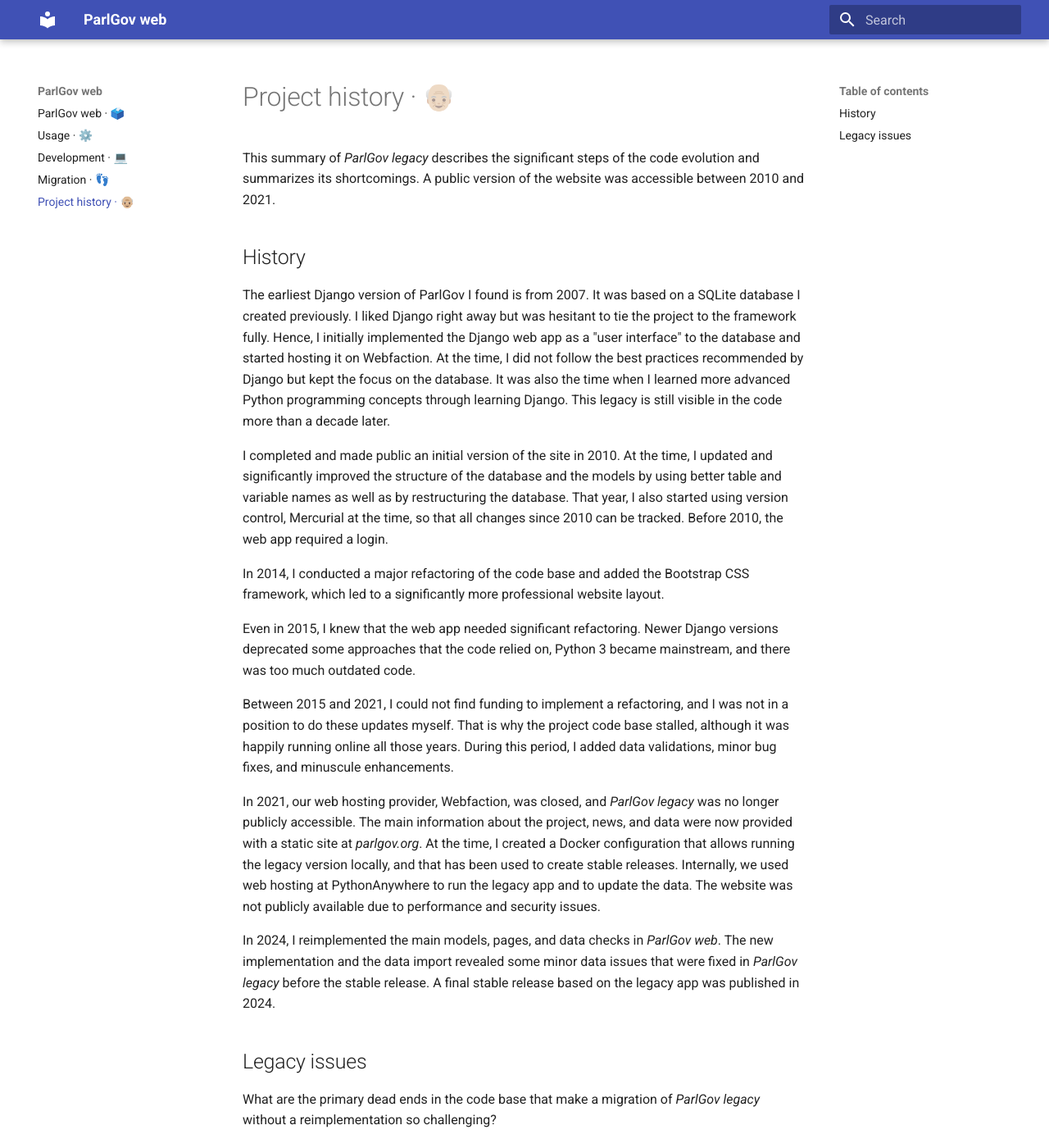
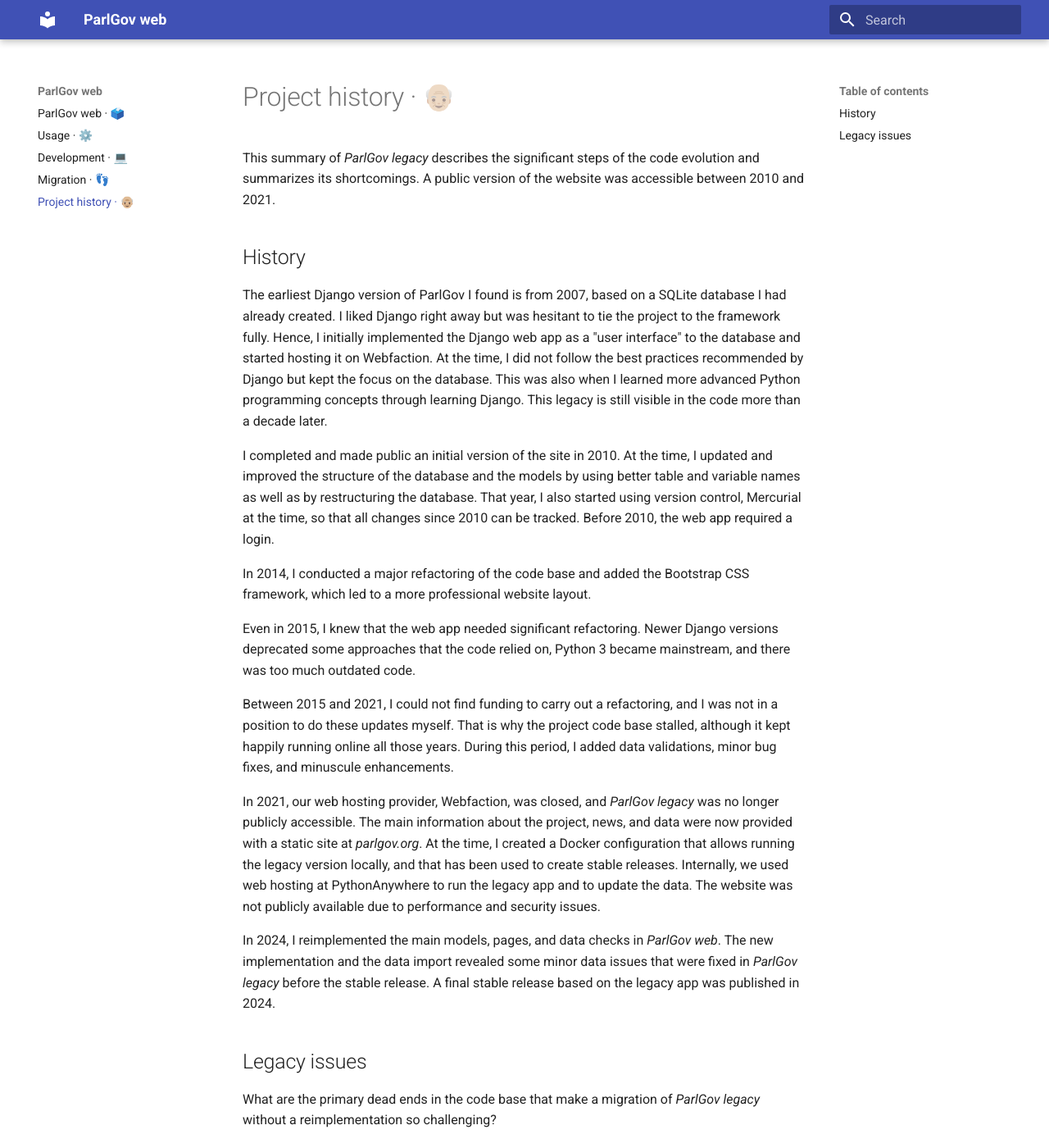
Before and after one commit to hdigital/parlgov-web, an MkDocs documentation site: the page built from docs/project-history.md, in a window 1280 px wide and 1400 px high. Shown: the whole window at 82% size. Built offline with MkDocs 1.6.1 and Material for MkDocs 9.7.7, drawn with Linux system fonts in a browser that asks for light colours; some of the changed text lies outside the part shown.

Commit message:
Fix 'write-good' warnings 'vale'

```diff
--- a/docs/project-history.md
+++ b/docs/project-history.md
@@ -6,32 +6,32 @@ accessible between 2010 and 2021.
 
 ## History
 
-The earliest Django version of ParlGov I found is from 2007. It was based on a
-SQLite database I created previously. I liked Django right away but was hesitant
+The earliest Django version of ParlGov I found is from 2007, based on a SQLite
+database I had already created. I liked Django right away but was hesitant
 to tie the project to the framework fully. Hence, I initially implemented the
 Django web app as a "user interface" to the database and started hosting it on
 Webfaction. At the time, I did not follow the best practices recommended by
-Django but kept the focus on the database. It was also the time when I learned
+Django but kept the focus on the database. This was also when I learned
 more advanced Python programming concepts through learning Django. This legacy
 is still visible in the code more than a decade later.
 
 I completed and made public an initial version of the site in 2010. At the time,
-I updated and significantly improved the structure of the database and the
+I updated and improved the structure of the database and the
 models by using better table and variable names as well as by restructuring the
 database. That year, I also started using version control, Mercurial at the
 time, so that all changes since 2010 can be tracked. Before 2010, the web app
 required a login.
 
 In 2014, I conducted a major refactoring of the code base and added the Bootstrap
-CSS framework, which led to a significantly more professional website layout.
+CSS framework, which led to a more professional website layout.
 
 Even in 2015, I knew that the web app needed significant refactoring. Newer
 Django versions deprecated some approaches that the code relied on, Python 3
 became mainstream, and there was too much outdated code.
 
-Between 2015 and 2021, I could not find funding to implement a refactoring, and
+Between 2015 and 2021, I could not find funding to carry out a refactoring, and
 I was not in a position to do these updates myself. That is why the project code
-base stalled, although it was happily running online all those years. During
+base stalled, although it kept happily running online all those years. During
 this period, I added data validations, minor bug fixes, and minuscule
 enhancements.
 
```
Also changed, not shown: other parts of docs/project-history.md (+5 -5 lines), docs/development.md (+2 -2 lines), docs/migration.md (+5 -5 lines), docs/usage.md (+4 -4 lines).
